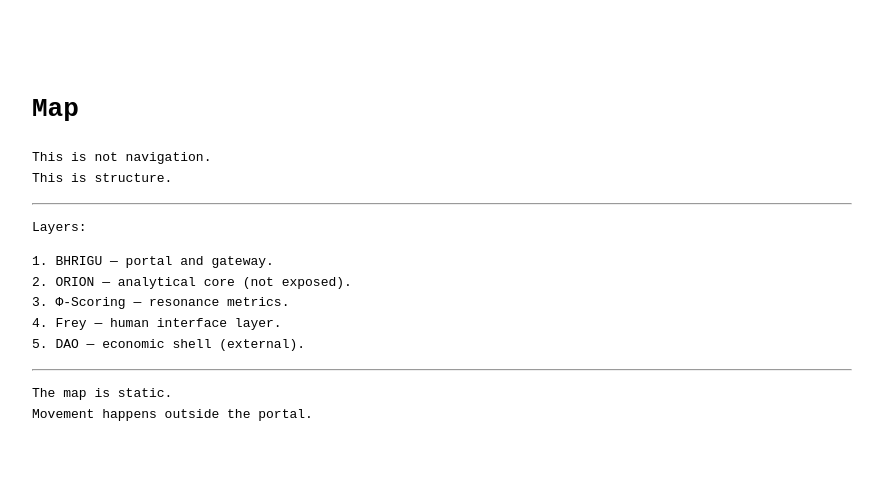
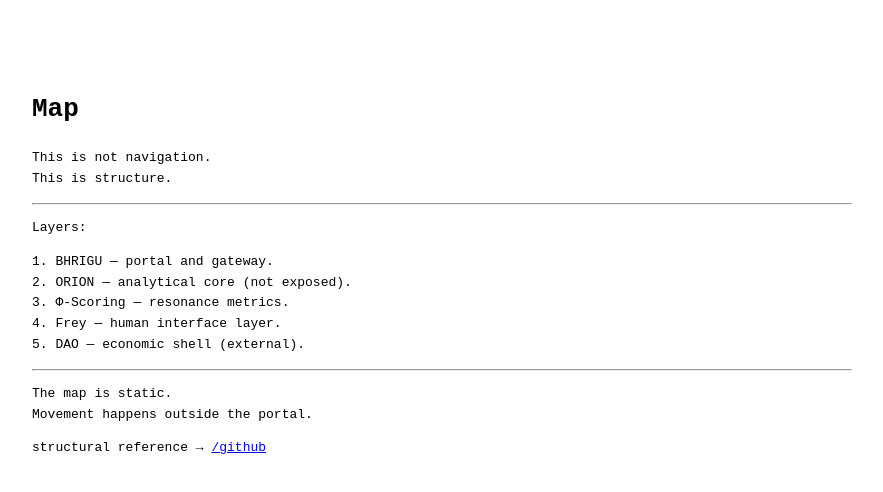
Before and after one commit to AiBhrigu/bhrigu-portal, a Next.js app: page /map in a window 1280 px wide. Shown: the top 492 px of the page, without its empty margins (40-923 px from the left). Built offline with nearby package versions, Linux system fonts and the light colour scheme.

Commit message:
portal: link github reference from map

```diff
--- a/pages/map.js
+++ b/pages/map.js
@@ -28,6 +28,10 @@ export default function Map() {
         The map is static.<br />
         Movement happens outside the portal.
       </p>
+      <p>
+  structural reference → <a href="/github">/github</a>
+      </p>
+
     </main>
   );
 }
```
